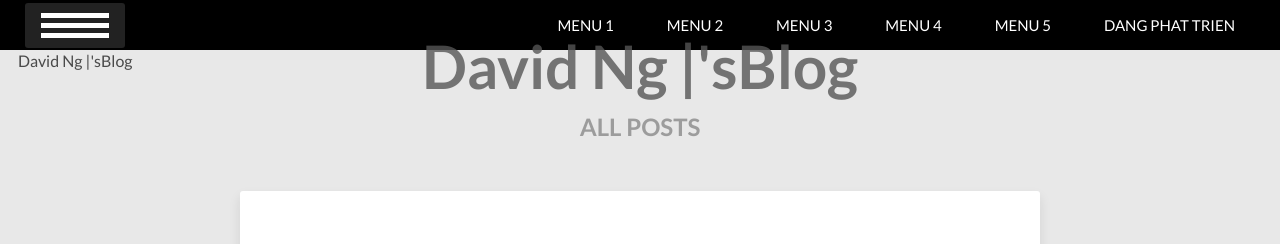
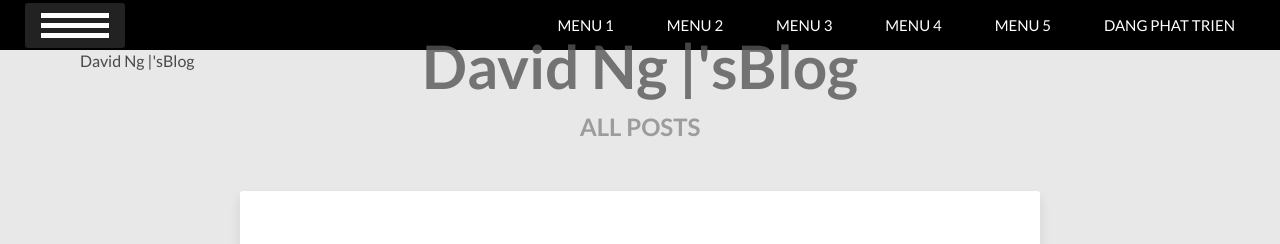
Before and after one commit to vareisen/vareisen.github.io, a Jekyll site: the page built from posts/index.html, in a window 1280 px wide. Shown: the top 244 px of the page. Built offline with Jekyll 4.4.1, drawn with Linux system fonts in a browser that asks for light colours.

Commit message:
Update head.html

```diff
--- a/_includes/head.html
+++ b/_includes/head.html
@@ -67,7 +67,7 @@
 p.pos_fixed {
     position: fixed;
     top: 35px;
-    left: 18px;
+    left: 80px;
     color: black;
 }
 #navi-bar{
```
